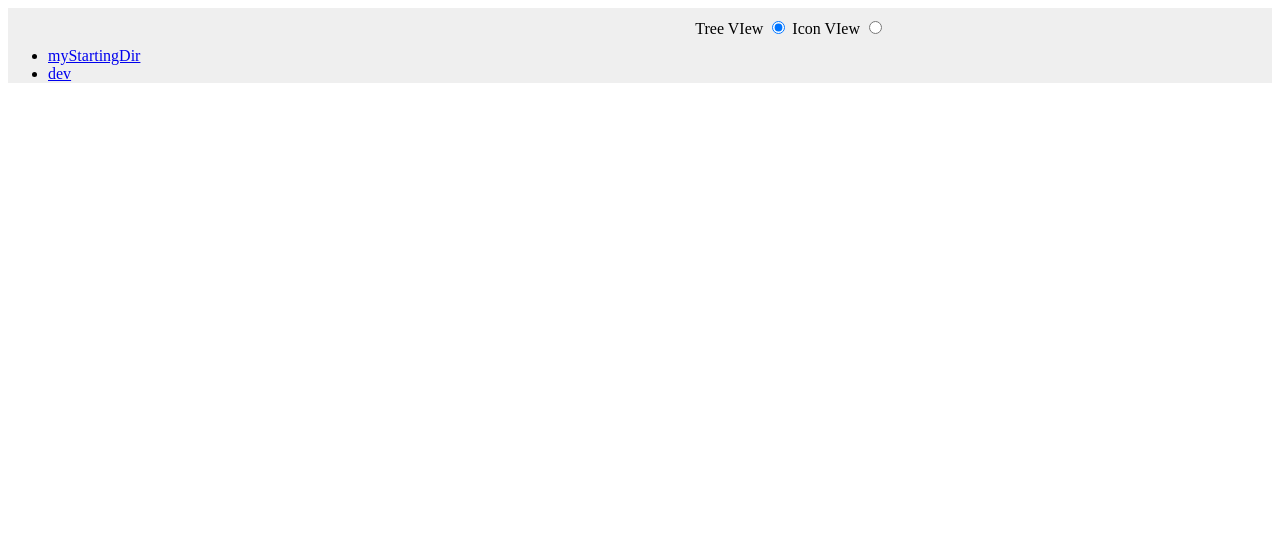
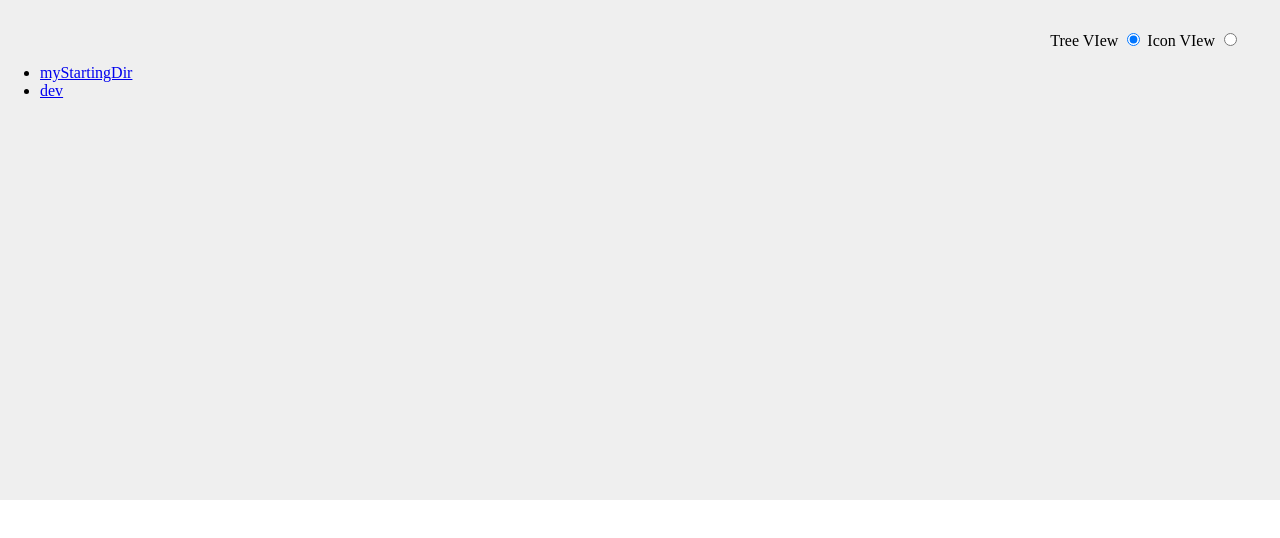
Before and after one commit to oberntorp/EdumentCodeTest, a plain HTML site: page index.html in a window 1280 px wide. Drawn offline with Linux system fonts and the light colour scheme.

Commit message:
CSS fixes:
- Body
- Main
- Current location

```diff
--- a/css/styles.css
+++ b/css/styles.css
@@ -1,13 +1,27 @@
+body
+{
+    padding: 0px;
+    margin: 0px;
+}
+
 main
 {
     background: #efefef;
+    padding: 0px 40px;
+    min-height: 500px;
 }
+
 header
 {
     height: 3px;
-    width: 490px;
-    padding: 10px;
     margin: auto auto;
+    padding-top: 30px;
+    padding-bottom: 15px;
+}
+
+header #currentLocation
+{
+    float: left;
 }
 
 header #currentLocation .locationItem
@@ -29,6 +43,10 @@ header #currentLocation .locationItem ~ .locationItem:before
 header span#viewType
 {
     float: right;
+}
+#fileListing ul
+{
+    padding: 0px;
 }
 
 #fileListing .iconView
```
